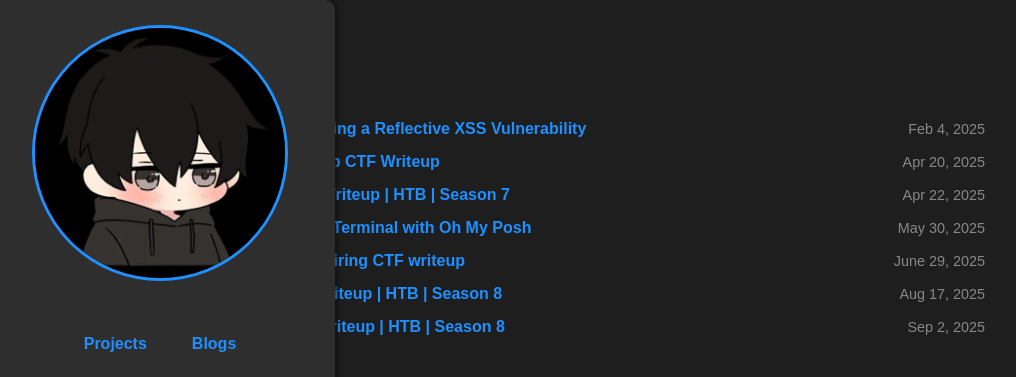
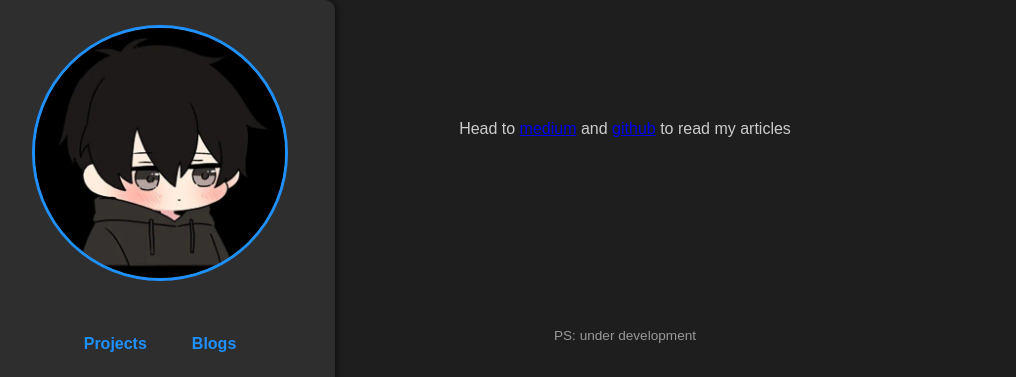
Before and after one commit to Debang5hu/debang5hu.github.io, a plain HTML site: page pages/blog.html in a window 1280 px wide. Shown: the top 377 px of the page, without its empty margins (15-1031 px from the left). Drawn offline with Linux system fonts and the light colour scheme.

Commit message:
to fix later

```diff
--- a/components/sidebar.html
+++ b/components/sidebar.html
@@ -160,11 +160,6 @@
                     <path d="M8 0C3.58 0 0 3.58 0 8c0 3.54 2.29 6.53 5.47 7.59.4.07.55-.17.55-.38 0-.19-.01-.82-.01-1.49-2.01.37-2.53-.49-2.69-.94-.09-.23-.48-.94-.82-1.13-.28-.15-.68-.52-.01-.53.63-.01 1.08.58 1.23.82.72 1.21 1.87.87 2.33.66.07-.52.28-.87.51-1.07-1.78-.2-3.64-.89-3.64-3.95 0-.87.31-1.59.82-2.15-.08-.2-.36-1.02.08-2.12 0 0 .67-.21 2.2.82.64-.18 1.32-.27 2-.27s1.36.09 2 .27c1.53-1.04 2.2-.82 2.2-.82.44 1.1.16 1.92.08 2.12.51.56.82 1.27.82 2.15 0 3.07-1.87 3.75-3.65 3.95.29.25.54.73.54 1.48 0 1.07-.01 1.93-.01 2.2 0 .21.15.46.55.38A8.01 8.01 0 0 0 16 8c0-4.42-3.58-8-8-8" />
                 </svg>
             </a>
-            <a href="https://x.com/debang5hu" target="_blank" title="Twitter">
-                <svg xmlns="http://www.w3.org/2000/svg" width="16" height="16" fill="currentColor" class="bi bi-twitter" viewBox="0 0 16 16">
-                    <path d="M5.026 15c6.038 0 9.341-5.003 9.341-9.334q.002-.211-.006-.422A6.7 6.7 0 0 0 16 3.542a6.7 6.7 0 0 1-1.889.518 3.3 3.3 0 0 0 1.447-1.817 6.5 6.5 0 0 1-2.087.793A3.286 3.286 0 0 0 7.875 6.03a9.32 9.32 0 0 1-6.767-3.429 3.29 3.29 0 0 0 1.018 4.382A3.3 3.3 0 0 1 .64 6.575v.045a3.29 3.29 0 0 0 2.632 3.218 3.2 3.2 0 0 1-.865.115 3 3 0 0 1-.614-.057 3.28 3.28 0 0 0 3.067 2.277A6.6 6.6 0 0 1 .78 13.58a6 6 0 0 1-.78-.045A9.34 9.34 0 0 0 5.026 15" />
-                </svg>
-            </a>
             <a href="https://discord.com/users/718847515176206406" target="_blank" title="Discord">
                 <svg xmlns="http://www.w3.org/2000/svg" width="16" height="16" fill="currentColor" class="bi bi-discord" viewBox="0 0 16 16">
                     <path d="M13.545 2.907a13.2 13.2 0 0 0-3.257-1.011.05.05 0 0 0-.052.025c-.141.25-.297.577-.406.833a12.2 12.2 0 0 0-3.658 0 8 8 0 0 0-.412-.833.05.05 0 0 0-.052-.025c-1.125.194-2.22.534-3.257 1.011a.04.04 0 0 0-.021.018C.356 6.024-.213 9.047.066 12.032q.003.022.021.037a13.3 13.3 0 0 0 3.995 2.02.05.05 0 0 0 .056-.019q.463-.63.818-1.329a.05.05 0 0 0-.01-.059l-.018-.011a9 9 0 0 1-1.248-.595.05.05 0 0 1-.02-.066l.015-.019q.127-.095.248-.195a.05.05 0 0 1 .051-.007c2.619 1.196 5.454 1.196 8.041 0a.05.05 0 0 1 .053.007q.121.1.248.195a.05.05 0 0 1-.004.085 8 8 0 0 1-1.249.594.05.05 0 0 0-.03.03.05.05 0 0 0 .003.041c.24.465.515.909.817 1.329a.05.05 0 0 0 .056.019 13.3 13.3 0 0 0 3.995-2.02.049.049 0 0 0 .021-.037c.334-3.334-.59-6.324-.908-9.125A.034.034 0 0 0 13.545 2.907ZM5.78 10.455c-.789 0-1.438-.73-1.438-1.628s.637-1.629 1.438-1.629 1.438.73 1.438 1.629S6.568 10.455 5.779 10.455ZM10.221 10.455c-.788 0-1.438-.73-1.438-1.628s.637-1.629 1.438-1.629 1.438.73 1.438 1.629-.65 1.628-1.438 1.628Z" />
--- a/pages/blog.html
+++ b/pages/blog.html
@@ -99,55 +99,12 @@
 
     <main class="site-content">
         <section class="category">
-            <ul class="entry-list">
-                <li class="entry">
-                    <a href="https://medium.com/@debang5hu/discovering-and-reporting-a-reflective-xss-vulnerability-8c5e14206d17" target="_blank">
-                        Discovering a Reflective XSS Vulnerability
-                    </a>
-                    <span class="date">Feb 4, 2025</span>
-                </li>
-                <li class="entry">
-                    <a href="https://github.com/Debang5hu/ctf-writeups/blob/main/writeups/timeb0mb.md" target="_blank">
-                        timeb0mb CTF Writeup
-                    </a>
-                    <span class="date">Apr 20, 2025</span>
-                </li>
-                <li class="entry">
-                <a href="https://medium.com/@debang5hu/titanic-write-up-hackthebox-season-7-7b882d688e07" target="_blank">
-                        Titanic Writeup | HTB | Season 7
-                    </a>
-                    <span class="date">Apr 22, 2025</span>
-                </li>
-                <li class="entry">
-                    <a href="https://github.com/Debang5hu/ctf-writeups/blob/main/writeups/oh_my_posh.md" target="_blank">
-                        Beautify Terminal with Oh My Posh
-                    </a>
-                    <span class="date">May 30, 2025</span>
-                </li>
-                <li class="entry">
-                    <a href="https://medium.com/@debang5hu/payatu-hiring-ctf-2025-2fa2918abb64" target="_blank">
-                        Payatu Hiring CTF writeup
-                    </a>
-                    <span class="date">June 29, 2025</span>
-                </li>
-                <li class="entry">
-                    <a href="https://medium.com/@debang5hu/fluffy-write-up-hackthebox-season-8-1fd0b3ff4adf" target="_blank">
-                        Fluffy Writeup | HTB | Season 8
-                    </a>
-                    <span class="date">Aug 17, 2025</span>
-                </li>
-                <li class="entry">
-                    <a href="https://medium.com/@debang5hu/editor-write-up-hackthebox-season-8-2a7eb3383a04" target="_blank">
-                        Editor Writeup | HTB | Season 8
-                    </a>
-                    <span class="date">Sep 2, 2025</span>
-                </li>
-            </ul>
+            Head to <a href="https://medium.com/@debang5hu">medium</a> and <a href="https://github.com/Debang5hu/ctf-writeups/tree/main/writeups">github</a> to read my articles
     </section>
     </main>
 
     <footer style="color: #999; font-size: 0.85rem; text-align: center; padding: 20px 0;">
-        PS: will try to update it regularly
+        PS: under development
     </footer>
 
     <script>
```
Also changed, not shown: index.html (+0 -1 lines).
